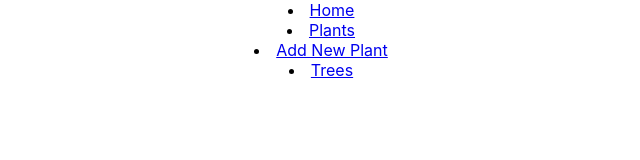
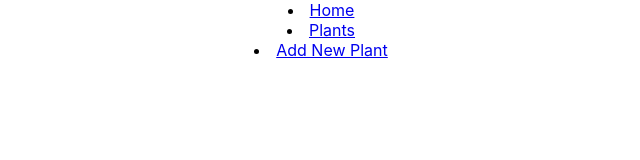
Before and after one commit to jrknopke/plantposter-project, a React (Create React App) app in the folder plantposter-client/: page / in a window 1280 px wide. Shown: the top 160 px of the page, without its empty margins (319-959 px from the left). Built offline with nearby package versions, Linux system fonts and the light colour scheme.

Commit message:
more current

```diff
--- a/plantposter-client/src/App.js
+++ b/plantposter-client/src/App.js
@@ -5,8 +5,6 @@ import Home from "./components/Home";
 import PlantForm from './components/PlantForm';
 import NavBar from "./components/NavBar";
 import PlantsContainer from './containers/PlantsContainer';
-import TreesContainer from './containers/TreesContainer';
-
 
 function App() {
   return (
@@ -18,7 +16,6 @@ function App() {
             <Route exact path = "/home" render = {(routerProps) => <Home {...routerProps} />}/>
             <Route exact path = "/plants" render = {(routerProps) => <PlantsContainer {...routerProps}/>}/>
             <Route path = "/plants/new" render = {(routerProps) => <PlantForm {...routerProps}/>}/>
-            <Route path = "/trees" render = {(routerProps) => <TreesContainer {...routerProps}/>}/>
           </Switch>
         </div>
       </Router>
--- a/plantposter-client/src/components/NavBar.jsx
+++ b/plantposter-client/src/components/NavBar.jsx
@@ -8,7 +8,6 @@ const NavBar = () => {
                 <li><NavLink to= "/home">Home</NavLink></li>
                 <li><NavLink to= "/plants">Plants</NavLink></li>
                 <li><NavLink to= "/plants/new">Add New Plant</NavLink></li>
-                <li><NavLink to= "/trees"> Trees </NavLink></li>
             </nav>
         </div>
     )
```
